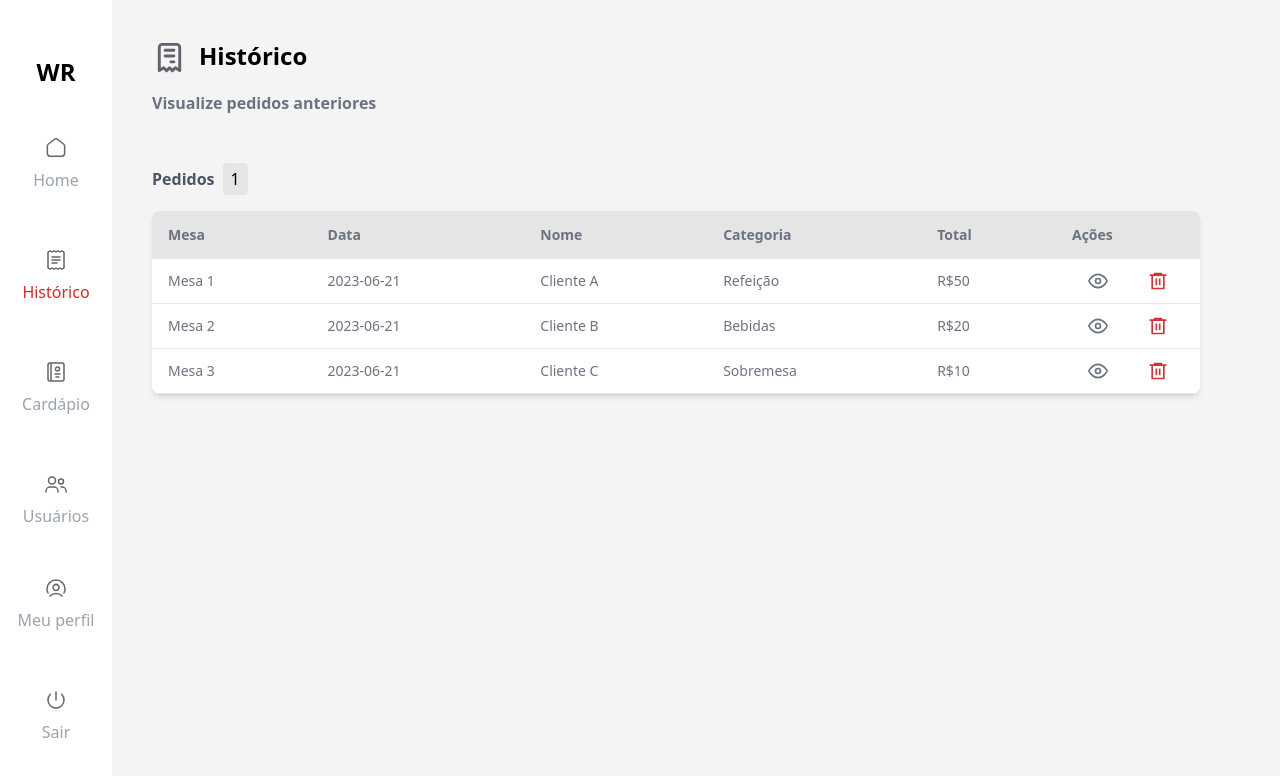
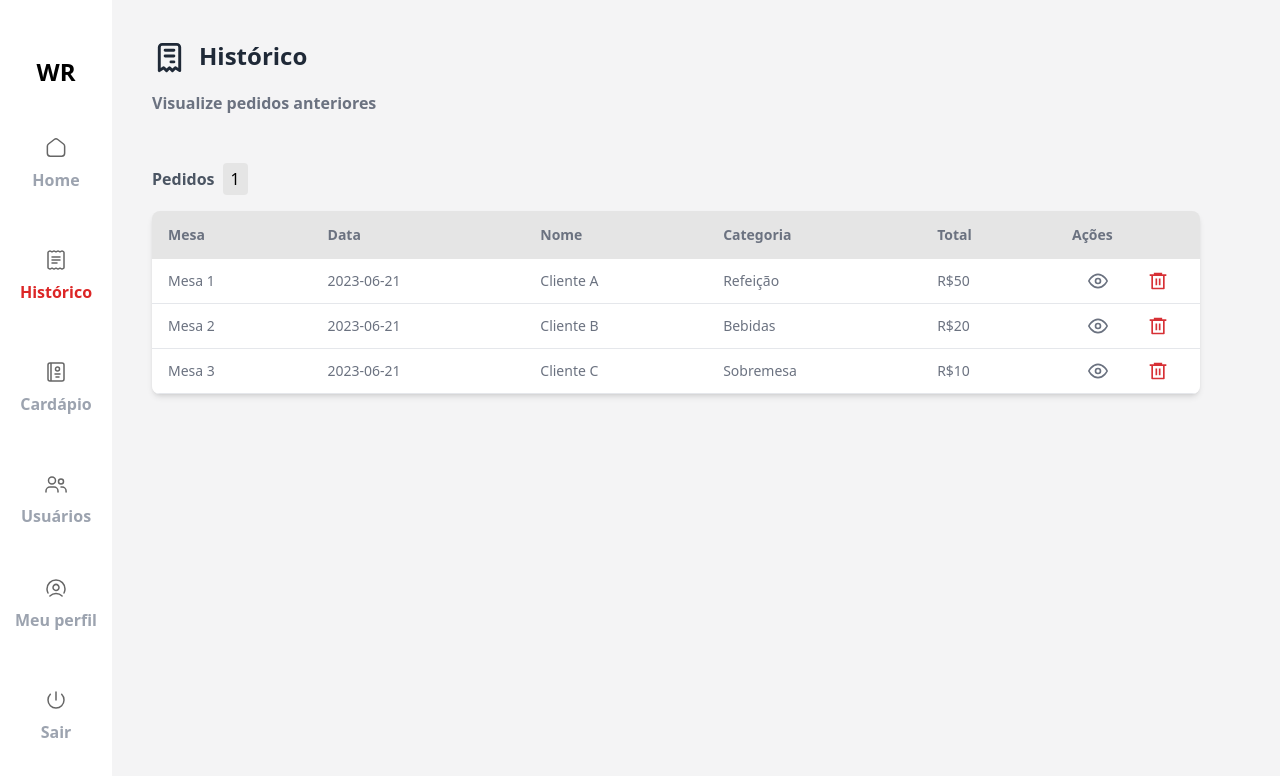
Before and after one commit to filipezaidan/waiterapp, a React (Vite) app in the folder web/: page /orders in a window 1280 px wide. Shown: the top 776 px of the page. Built offline with nearby package versions, Linux system fonts and the light colour scheme.

Commit message:
wip: progress menu page

```diff
--- a/web/src/components/HeaderPage.tsx
+++ b/web/src/components/HeaderPage.tsx
@@ -9,8 +9,11 @@ export const HeaderPage = ({ title, description, icon }: IHeaderPage) => {
         <div className="flex flex-col gap-4">
             <div className="flex w-full justify-between">
                 <div className="flex item-center gap-3">
-                    {icon}
-                    <span className="text-2xl font-semibold">{title}</span>
+                    <div className="text-gray-800">{icon}</div>
+
+                    <span className="text-2xl text-gray-800 font-semibold">
+                        {title}
+                    </span>
                 </div>
                 {/* <div className="flex item-center justify-start gap-3 text-red-500 text-base font-semibold cursor-pointer">
                     <img src={RefreshIcon} className="w-6 h-6" />
--- a/web/src/components/NavItem.tsx
+++ b/web/src/components/NavItem.tsx
@@ -36,7 +36,9 @@ export const NavItem = ({ title, href, icon = "default" }: INavItem) => {
         >
             {/* TODO: change color icon outline */}
             <img src={icons[icon]} />
-            <a href={href}>{title}</a>
+            <a href={href} className="font-semibold">
+                {title}
+            </a>
         </Link>
     );
 };
--- a/web/src/pages/Menu.tsx
+++ b/web/src/pages/Menu.tsx
@@ -1,3 +1,15 @@
+import { HeaderPage } from "components/HeaderPage";
+import { BiFoodMenu as MenuIcon } from "react-icons/bi";
+
 export const MenuPage = () => {
-    return <h1> menu page</h1>;
+    return (
+        <>
+            <HeaderPage
+                title="Cardapios"
+                description="assa"
+                icon={<MenuIcon size={35} />}
+            />
+            <div></div>
+        </>
+    );
 };
--- a/web/src/pages/Order.tsx
+++ b/web/src/pages/Order.tsx
@@ -80,7 +80,7 @@ export const OrderPage = () => {
             <HeaderPage
                 title="Histórico"
                 description="Visualize pedidos anteriores"
-                icon={<OrderIcon color="#5e636e" size={35} />}
+                icon={<OrderIcon size={35} />}
             />
             <TableOrders />
         </div>
```
